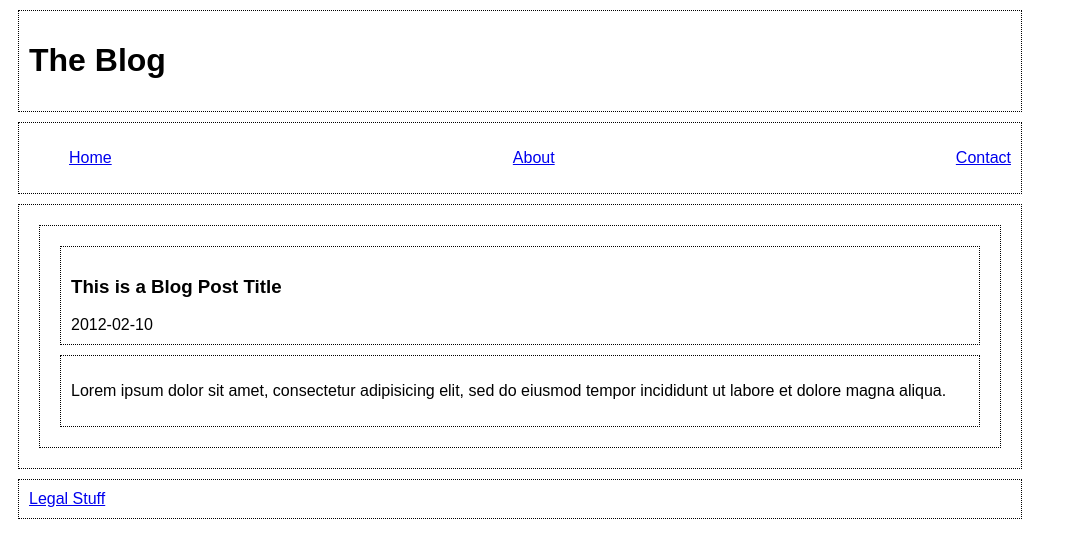
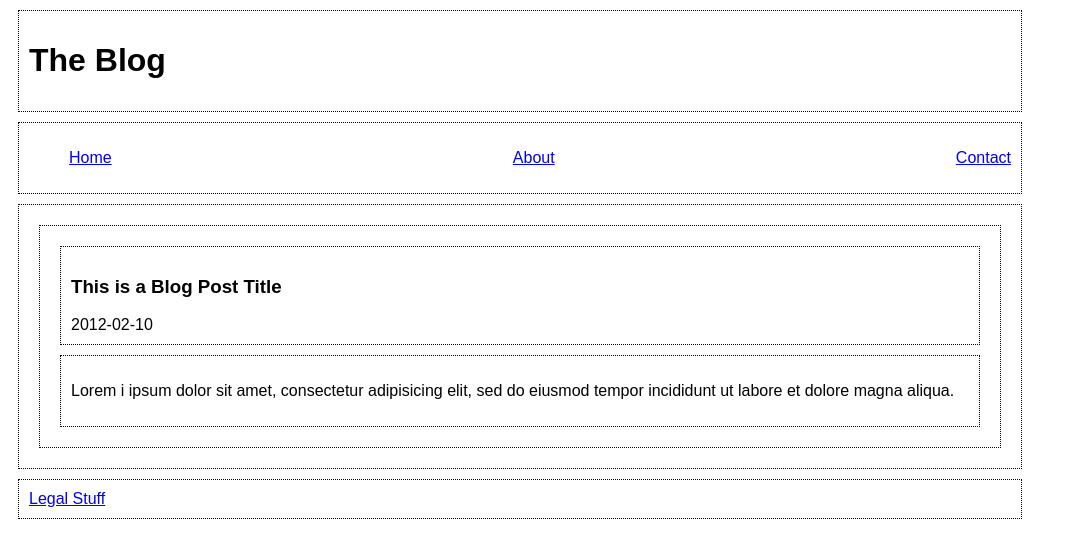
Before and after one commit to BruceWiseman/cm2104DWD, a plain HTML site: page LAB2/blog.html in a window 1280 px wide. Shown: the whole page, without its empty margins (0-1067 px from the left). Drawn offline with Linux system fonts and the light colour scheme.

```diff
--- a/LAB2/blog.html
+++ b/LAB2/blog.html
@@ -26,7 +26,7 @@
             <time class="BlogPostDate" pubdate="pubdate">2012-02-10</time>
           </header>
           <div class="BlogPostContent">
-            <p>Lorem ipsum dolor sit amet, consectetur adipisicing elit,
+            <p>Lorem i ipsum dolor sit amet, consectetur adipisicing elit,
               sed do eiusmod tempor incididunt ut labore et dolore
               magna aliqua.</p>
           </div>
```
